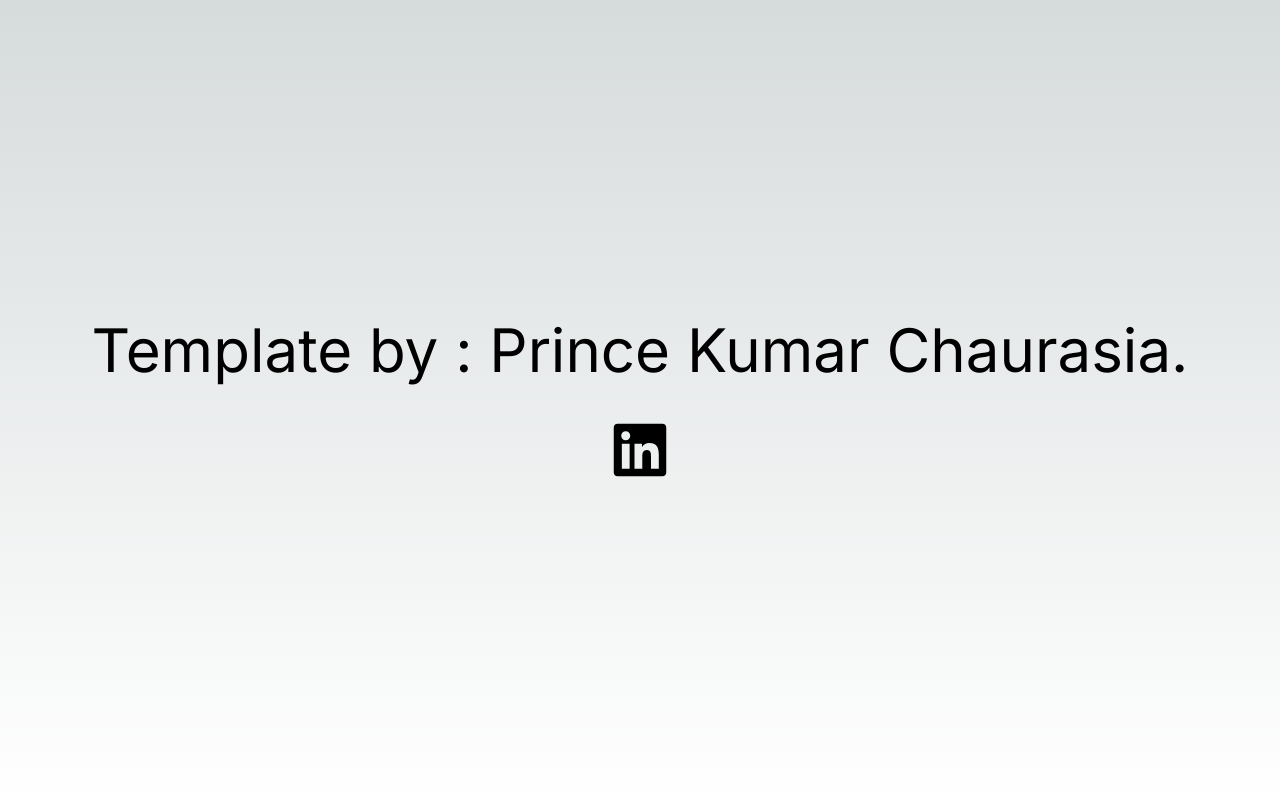
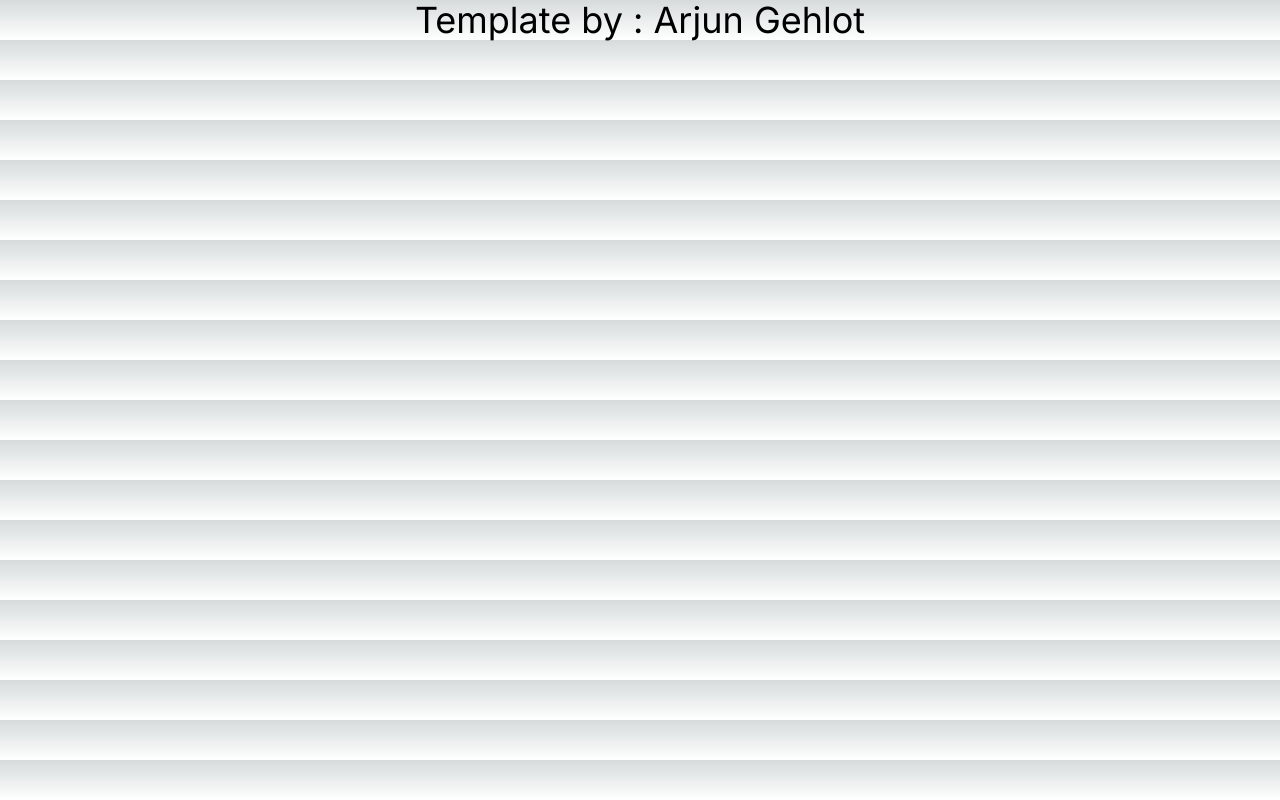
Before and after one commit to Arjungehlot552/Learn-NextJs, a Next.js app: page / in a window 1280 px wide. Built offline with nearby package versions, Linux system fonts and the light colour scheme.

Commit message:
first commit

```diff
--- /dev/null
+++ b/src/app/components/page.jsx
@@ -0,0 +1,11 @@
+import React from 'react'
+
+const Pages = () => {
+  return (
+    <div className='text-white text-2xl '>
+        <h1>This is my Customer page</h1>
+    </div>
+  )
+}
+
+export default Pages
--- a/src/app/layout.js
+++ b/src/app/layout.js
@@ -2,11 +2,6 @@ import { Inter } from "next/font/google";
 import "./globals.css";
 
 const inter = Inter({ subsets: ["latin"] });
-
-export const metadata = {
-  title: "My App",
-  description: "Template by Prince Kumar Chaurasia.",
-};
 
 export default function RootLayout({ children }) {
   return (
--- a/src/app/page.js
+++ /dev/null
@@ -1,12 +0,0 @@
-import { FaLinkedin } from "react-icons/fa";
-
-export default function Home() {
-  return (
-    <main className="flex min-h-screen flex-col text-6xl gap-10 items-center justify-center">
-      Template by : Prince Kumar Chaurasia.
-      <a href="https://www.linkedin.com/in/princechaurasia/">
-        <FaLinkedin />
-      </a>
-    </main>
-  );
-}
--- /dev/null
+++ b/src/app/page.jsx
@@ -0,0 +1,8 @@
+
+export default function Home() {
+  return (
+    <main className="flex flex-col text-4xl gap-10  justify-center items-center">
+      Template by : Arjun Gehlot
+    </main>
+  );
+}
--- /dev/null
+++ b/src/app/products/page.jsx
@@ -0,0 +1,11 @@
+import React from 'react'
+
+const page = () => {
+  return (
+    <div>
+      <h2 className='text-white text-2xl'>This is my Product page </h2>
+    </div>
+  )
+}
+
+export default page
```
